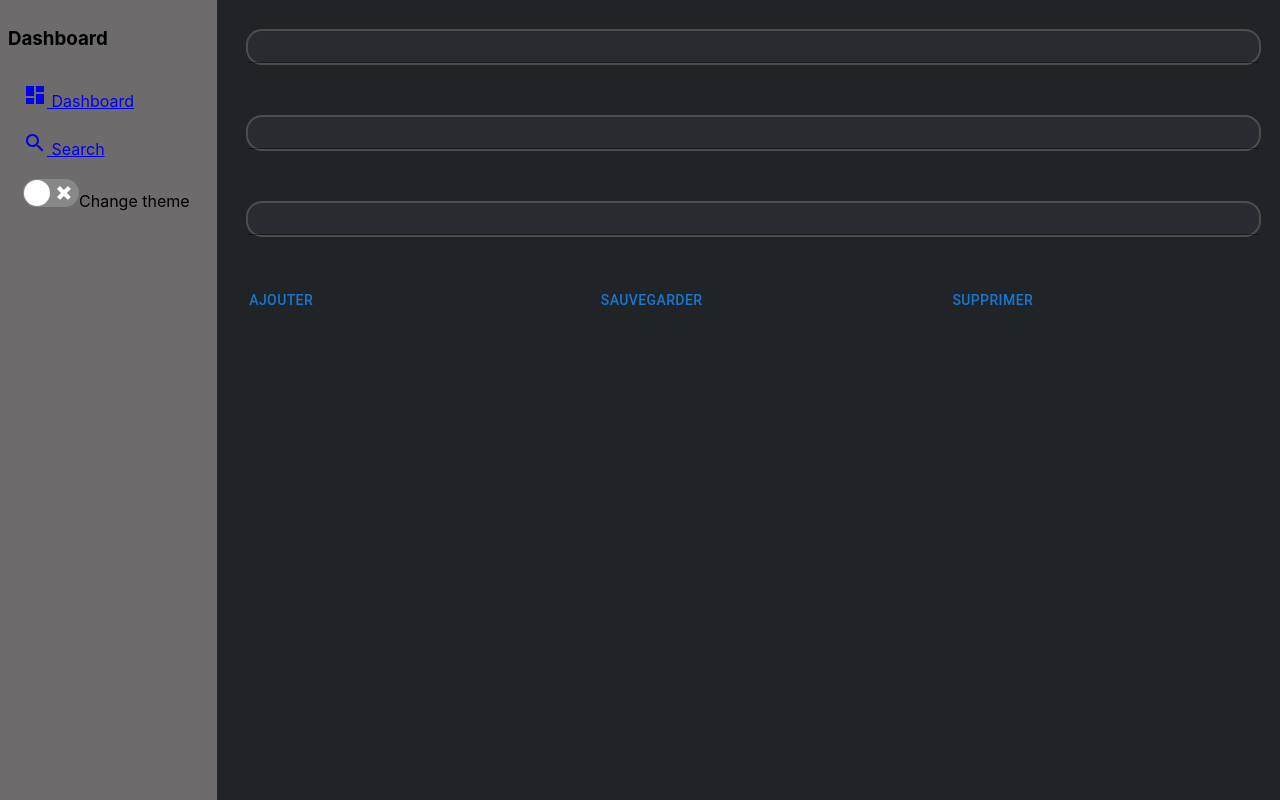
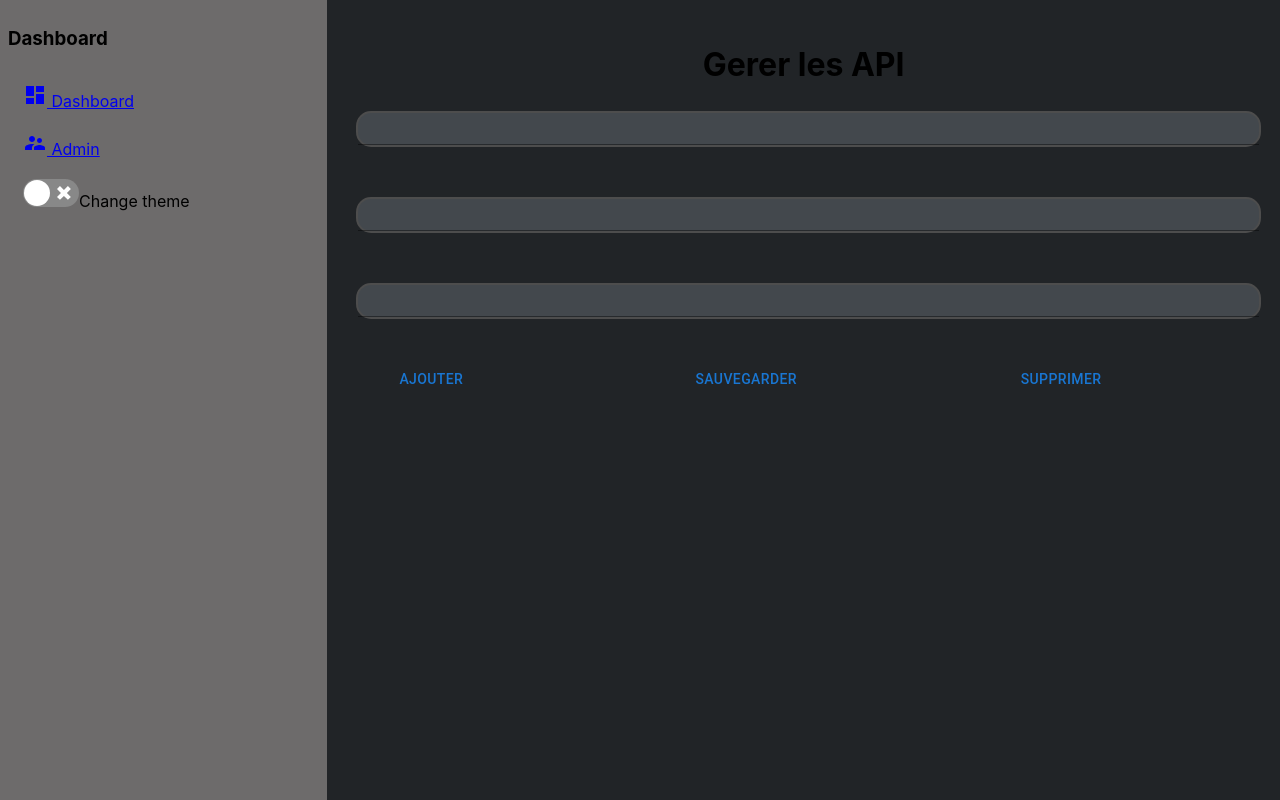
Before and after one commit to maineff/ProjetV1, a React (Create React App) app in the folder projetv1/: page /search in a window 1280 px wide. Shown: the top 800 px of the page. Built offline with nearby package versions, Linux system fonts and the light colour scheme.

Commit message:
améliorations

```diff
--- a/projetv1/src/App.css
+++ b/projetv1/src/App.css
@@ -3,17 +3,6 @@
   justify-content: right;
   position: "fix";
   height: 1000px;
-}
-
-.drawer {
-  background-color: #282c31;
-  color: white;
-  height: 100%;
-  display: flex;
-  flex-direction: column;
-  justify-content: center;
-  align-items: center;
-  border: 2px solid #4d4d4d;
 }
 
 .simplecard {
@@ -25,16 +14,9 @@
   color: white;
   margin: 5px;
   text-align: center;
-}
-.input {
-  background-color: #282c31;
-  background-clip: border-box;
-  border: 2px solid #4d4d4d;
-  border-radius: 1em;
-  color: white;
-  margin: 5px;
-  width: 100%;
-  text-align: center;
+  box-shadow: 0px 5px 5px rgb(163, 158, 158);
+
+
 }
 
 .graphcard {
@@ -56,3 +38,8 @@
   display: flex;
   background-color: #6d6b6b;
 }
+
+
+.h1{
+  color: white;
+}
--- a/projetv1/src/App.js
+++ b/projetv1/src/App.js
@@ -2,7 +2,7 @@ import React from "react";
 import { BrowserRouter, Route, Switch} from "react-router-dom";
 
 import Home from "./component/Home/Home";
-import Search1 from "./component/Search/Search1";
+import Admin from "./component/Admin/Admin";
 
 const App= () =>{
   return(
@@ -10,7 +10,7 @@ const App= () =>{
     <BrowserRouter>
       <Switch>
         <Route exact path="/" exact component={Home} />
-        <Route path="/search" component={Search1} />
+        <Route path="/search" component={Admin} />
       </Switch>
     </BrowserRouter>
 
--- /dev/null
+++ b/projetv1/src/component/Admin/Admin.css
@@ -0,0 +1,21 @@
+.buton {
+    background-color: rgb(187, 53, 53);
+    border-radius: 15px;
+    height: 30px;
+    width: 160px;
+}
+
+.h1{
+    color: white;
+}
+
+.input {
+    background-color: #43484d;
+    background-clip: border-box;
+    border: 2px solid #4d4d4d;
+    border-radius: 15px;
+    text-decoration-color: white;
+    margin: 5px;
+    width: 100%;
+    text-align: center;
+  }
--- /dev/null
+++ b/projetv1/src/component/Admin/Admin.js
@@ -0,0 +1,52 @@
+import "../../App.css";
+// reactstrap components
+import Grid from "@mui/material/Grid";
+import * as React from "react";
+import Box from "@mui/material/Box";
+
+import { Input } from "@mui/material";
+import { Button } from "@mui/material";
+
+import Sidebar from "../Sidebar/Sidebar";
+import "./Admin.css";
+
+//page admin pour gerer les API
+class Admin extends React.Component {
+  render() {
+    return (
+      <Box className="body">
+        <div className="container">
+
+          <Sidebar />
+
+          <Box component="main" sx={{ flexGrow: 1, bgcolor: "#212427", p: 3 }}>
+            <Grid container spacing={5} className="firstcard">
+
+              <Grid item xs={12}>
+              <center><h1>Gerer les API</h1></center>
+                <Input className="input"></Input>
+              </Grid>
+              <Grid item xs={12}>
+                <Input className="input"></Input>
+              </Grid>
+              <Grid item xs={12}>
+                <Input className="input"></Input>
+              </Grid>
+              <Grid item xs={4}>
+                <Button className="buton">AJOUTER</Button>
+              </Grid>
+              <Grid item xs={4}>
+                <Button className="buton">SAUVEGARDER</Button>
+              </Grid>
+              <Grid item xs={4}>
+                <Button className="buton">SUPPRIMER</Button>
+              </Grid>
+            </Grid>
+          </Box>
+        </div>
+      </Box>
+    );
+  }
+}
+
+export default Admin;
--- a/projetv1/src/component/Home/Home.js
+++ b/projetv1/src/component/Home/Home.js
@@ -10,6 +10,8 @@ import ListItemText from "@mui/material/ListItemText";
 import { Bar } from "react-chartjs-2";
 import { Line } from "react-chartjs-2";
 import Chart from "chart.js/auto";
+
+import ArrowCircleDownIcon from '@mui/icons-material/ArrowCircleDown';
 
 import Sidebar from "../Sidebar/Sidebar";
 
@@ -124,13 +126,16 @@ class Home extends React.Component {
           <Sidebar />
 
           <Box component="main" sx={{ flexGrow: 1, bgcolor: "#212427", p: 3 }}>
+          <center><h1>Dashboard cinema </h1></center>
             <Grid container spacing={1} className="firstcard">
+
               <Grid item xs={4}>
                 <div className="simplecard">
                   <br />
                   <br />
                   Nombre d'entrées en millions:{" "}
                   {this.state.info.fields.entrees_millions}
+                  <ArrowCircleDownIcon/>
                   <div> en {this.state.info.fields.annee} </div>
                 </div>
               </Grid>
@@ -141,7 +146,9 @@ class Home extends React.Component {
                   Nombre de séances
                   <br />
                   <br />
-                  <div>{this.state.info.fields.seances_milliers}</div>
+                  <div>{this.state.info.fields.seances_milliers}
+                  <ArrowCircleDownIcon/></div>
+
                 </div>
               </Grid>
               <Grid item xs={4}>
@@ -153,6 +160,7 @@ class Home extends React.Component {
                   <br />
                   <div>
                     {this.state.info.fields.recette_moyenne_par_entree_eur} €
+                    <ArrowCircleDownIcon/>
                   </div>
                 </div>
               </Grid>
@@ -171,7 +179,7 @@ class Home extends React.Component {
               </Grid>
               <Grid item xs={6}>
                 <div className="graphcard">
-                  Nombre de cinema actifs
+                  Nombre de cinemas actifs
                   <Bar className="bar" data={dataBaton} />
                 </div>
               </Grid>
@@ -195,6 +203,7 @@ class Home extends React.Component {
                   <div>
                     {this.state.info.fields.recette_guichet_meur_courants}{" "}
                     millions d'euros
+                    <ArrowCircleDownIcon/>
                   </div>
                 </div>
                 <br />
@@ -216,6 +225,7 @@ class Home extends React.Component {
                   <div>
                     {this.state.info.fields.recette_guichet_meur_courants}{" "}
                     millions d'euros
+                    <ArrowCircleDownIcon/>
                   </div>
                 </div>
               </Grid>
--- a/projetv1/src/component/Search/Search1.js
+++ /dev/null
@@ -1,107 +0,0 @@
-import "../../App.css";
-// reactstrap components
-import Grid from "@mui/material/Grid";
-import * as React from "react";
-import Box from "@mui/material/Box";
-import Drawer from "@mui/material/Drawer";
-import List from "@mui/material/List";
-import ListItem from "@mui/material/ListItem";
-import ListItemText from "@mui/material/ListItemText";
-import { Bar } from "react-chartjs-2";
-import { Line } from "react-chartjs-2";
-import Chart from "chart.js/auto";
-import { Input } from "@mui/material";
-import { Button } from "@mui/material";
-
-import Sidebar from "../Sidebar/Sidebar";
-
-const data = {
-  labels: [],
-  datasets: [
-    {
-      label: "en millions d'euros",
-      data: [],
-      borderColor: "white",
-    },
-  ],
-};
-const dataBaton = {
-  labels: [
-    "AUVERGNE/RHONE-ALPES",
-    "BOURGOGNE / FRANCHE-COMTE",
-    "BRETAGNE",
-    "CENTRE-VAL DE LOIRE",
-    "CORSE",
-    "GRAND EST",
-    "HAUTS DE FRANCE",
-    "ILE-DE-FRANCE",
-    "NORMANDIE",
-    "NOUVELLE AQUITAINE",
-    "OCCITANIE",
-    "PAYS DE LA LOIRE",
-    "PROVENCE-ALPES-COTE D AZUR",
-  ],
-  datasets: [
-    {
-      label: "par ville",
-      data: [],
-      backgroundcolor: "white",
-    },
-  ],
-};
-
-let annee = [];
-let entrees_millions = [];
-let villes = [
-  "AUVERGNE+%2F+RHONE-ALPES",
-  "BOURGOGNE+%2F+FRANCHE-COMTE",
-  "BRETAGNE",
-  "CENTRE-VAL+DE+LOIRE",
-  "CORSE",
-  "GRAND+EST",
-  "HAUTS+DE+FRANCE",
-  "ILE-DE-FRANCE",
-  "NORMANDIE",
-  "NOUVELLE+AQUITAINE",
-  "OCCITANIE",
-  "PAYS+DE+LA+LOIRE",
-  "PROVENCE-ALPES-COTE+D%27AZUR",
-];
-let cinemas = [];
-
-class Search1 extends React.Component {
-  render() {
-    return (
-      <Box className="body">
-        <div className="container">
-          <Sidebar />
-
-          <Box component="main" sx={{ flexGrow: 1, bgcolor: "#212427", p: 3 }}>
-            <Grid container spacing={5} className="firstcard">
-              <Grid item xs={12}>
-                <Input className="input"></Input>
-              </Grid>
-              <Grid item xs={12}>
-                <Input className="input"></Input>
-              </Grid>
-              <Grid item xs={12}>
-                <Input className="input"></Input>
-              </Grid>
-              <Grid item xs={4}>
-                <Button className="button">AJOUTER</Button>
-              </Grid>
-              <Grid item xs={4}>
-                <Button className="buton">SAUVEGARDER</Button>
-              </Grid>
-              <Grid item xs={4}>
-                <Button className="buton">SUPPRIMER</Button>
-              </Grid>
-            </Grid>
-          </Box>
-        </div>
-      </Box>
-    );
-  }
-}
-
-export default Search1;
--- a/projetv1/src/component/Sidebar/Sidebar.css
+++ b/projetv1/src/component/Sidebar/Sidebar.css
@@ -1,29 +1,29 @@
 .sidebar{
-  width:20%;
+  width:500px;
   position: sticky;
-  list-style: none;
-
+  text-decoration: none;
 }
 
 .sidebarWrapper{
   padding: 8px;
-
+  text-decoration: none;
 }
 
 .sidebarList{
   list-style: none;
   padding: 5px;
-
+  text-decoration: none;
 }
 
 .sidebarListItem{
   padding: 10px;
   cursor: pointer;
+  text-decoration: none;
 
 }
 
 .sidebarListItem:hover{
   background-color:rgb(255,255,255);
   border-radius: 10px;
-
+  text-decoration: none;
 }
--- a/projetv1/src/component/Sidebar/Sidebar.js
+++ b/projetv1/src/component/Sidebar/Sidebar.js
@@ -6,8 +6,9 @@ import Switch from "react-switch";
 import DashboardIcon from '@mui/icons-material/Dashboard';
 import SearchIcon from '@mui/icons-material/Search';
 import ToggleOnIcon from '@mui/icons-material/ToggleOn';
+import SupervisorAccountIcon from '@mui/icons-material/SupervisorAccount';
 
-import {NavLink} from "react-router-dom";
+import { NavLink } from "react-router-dom";
 
 class Sidebar extends Component {
 
@@ -23,10 +24,8 @@ class Sidebar extends Component {
     }
 
 
-      render(){
+    render() {
         return (
-
-
             <div className="sidebar">
                 <div className="sidebarWrapper">
                     <div className="sidebarMenu">
@@ -34,12 +33,12 @@ class Sidebar extends Component {
                         <ul className="sidebarList">
                             <li className="sidebarListItem">
                                 <NavLink exact to="/">
-                            <DashboardIcon /> Dashboard
+                                    <DashboardIcon/> Dashboard
                                 </NavLink>
                             </li>
                             <li className="sidebarListItem">
                                 <NavLink exact to="search">
-                            <SearchIcon /> Search
+                                    <SupervisorAccountIcon /> Admin
                                 </NavLink>
 
                             </li>
@@ -58,7 +57,8 @@ class Sidebar extends Component {
                     </div>
                 </div>
             </div>
-    );}
+        );
+    }
 }
 
 export default Sidebar;
```
Also changed, not shown: 1 other file (tests, documents, lock files or other folders). Lines whose indentation alone changed are shown as unchanged.
